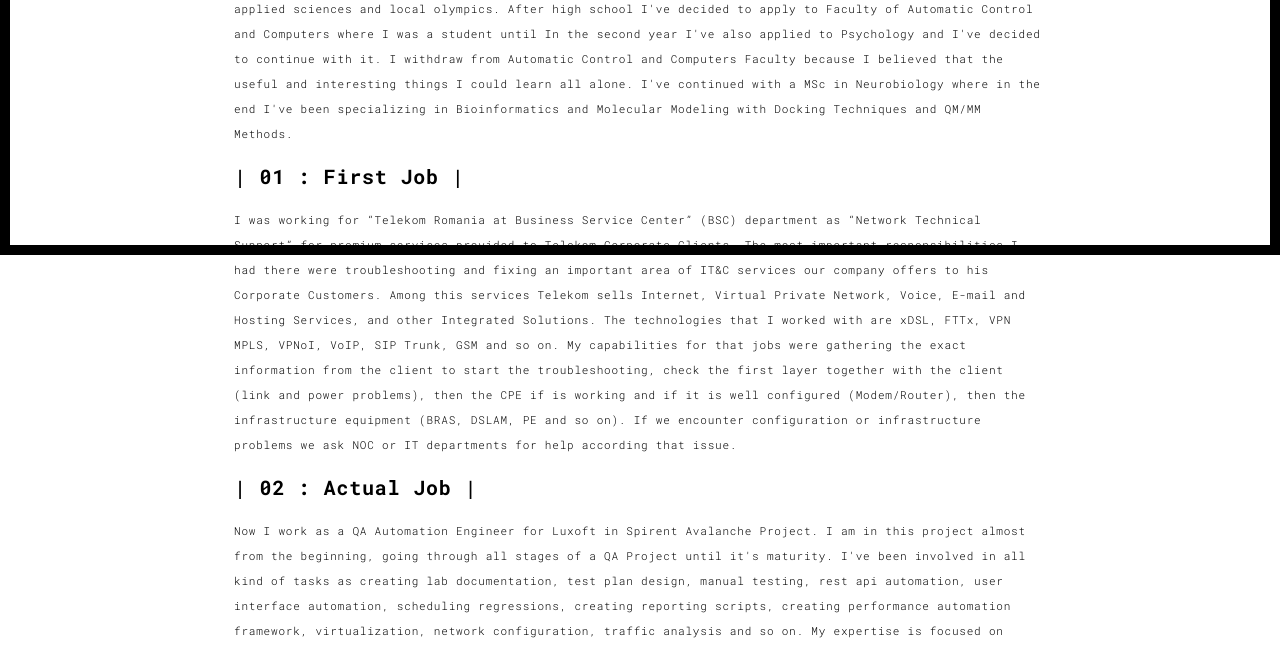
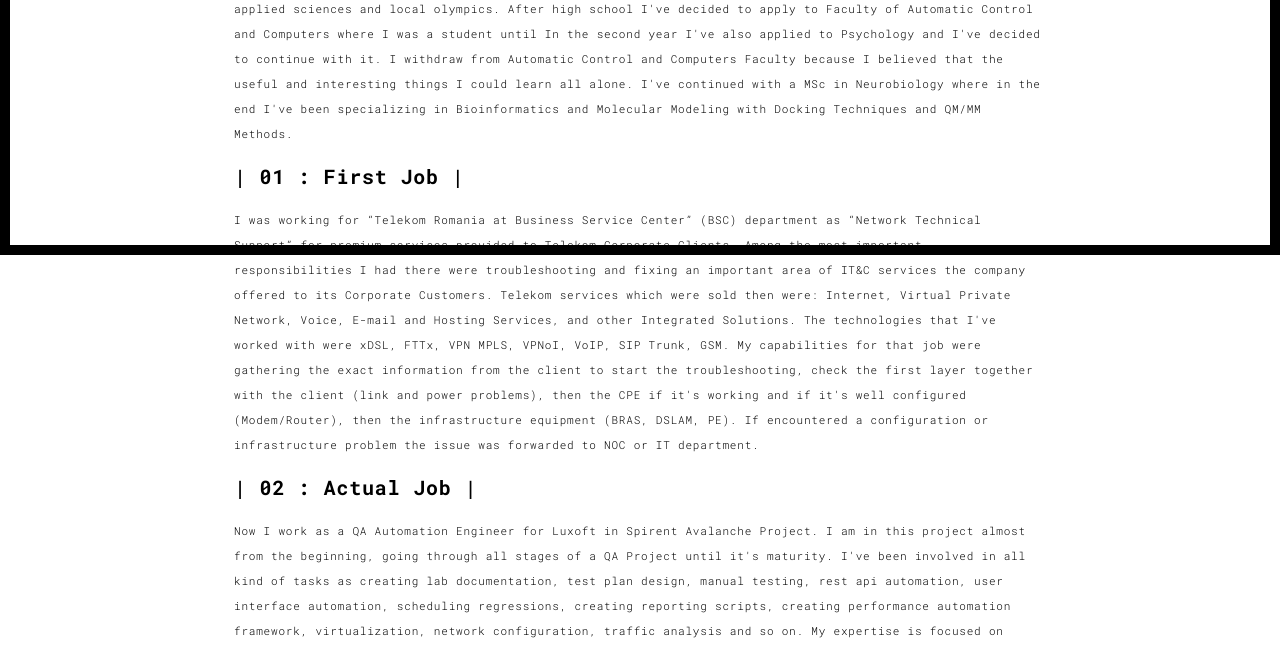
Before and after one commit to andreiDraghiceanu/tools, a Flask app: page /forrecruiters.html in a window 1280 px wide. Shown: the part 545-1192 px from the top of the page. Run offline with Flask 2, Linux system fonts and the light colour scheme; some libraries are stand-ins or nearby versions.

Commit message:
Updated Bio.

```diff
--- a/webserver/templates/forrecruiters.html
+++ b/webserver/templates/forrecruiters.html
@@ -65,11 +65,11 @@
               could learn all alone. I've continued with a MSc in Neurobiology where in the end I've been specializing in Bioinformatics and Molecular Modeling with Docking Techniques and QM/MM Methods.
             </p>
             <h3>| 01 : First Job |</h3>
-          <p>I was working for “Telekom Romania at Business Service Center” (BSC) department as “Network Technical Support” for premium services provided to Telekom Corporate Clients. The most important responsibilities I had
-              there were troubleshooting and fixing an important area of IT&C services our company offers to his Corporate Customers. Among this services Telekom sells Internet, Virtual Private Network, Voice, E-mail and
-              Hosting Services, and other Integrated Solutions. The technologies that I worked with are xDSL, FTTx, VPN MPLS, VPNoI, VoIP, SIP Trunk, GSM and so on. My capabilities for that jobs were gathering the exact information
-              from the client to start the troubleshooting, check the first layer together with the client (link and power problems), then the CPE if is working and if it is well configured (Modem/Router), then the infrastructure
-              equipment (BRAS, DSLAM, PE and so on). If we encounter configuration or infrastructure problems we ask NOC or IT departments for help according that issue.
+          <p>I was working for “Telekom Romania at Business Service Center” (BSC) department as “Network Technical Support” for premium services provided to Telekom Corporate Clients. Among the most important responsibilities
+            I had there were troubleshooting and fixing an important area of IT&C services the company offered to its Corporate Customers. Telekom services which were sold then were: Internet, Virtual Private Network, Voice,
+            E-mail and Hosting Services, and other Integrated Solutions. The technologies that I've worked with were xDSL, FTTx, VPN MPLS, VPNoI, VoIP, SIP Trunk, GSM. My capabilities for that job were gathering the exact
+            information from the client to start the troubleshooting, check the first layer together with the client (link and power problems), then the CPE if it's working and if it's well configured (Modem/Router), then the
+            infrastructure equipment (BRAS, DSLAM, PE). If encountered a configuration or infrastructure problem the issue was forwarded to NOC or IT department.
             </p>
             <h3>| 02 : Actual Job |</h3>
           <p>Now I work as a QA Automation Engineer for Luxoft in Spirent Avalanche Project. I am in this project almost from the beginning, going through all stages of a QA Project until it's maturity. I've been involved in all
```
